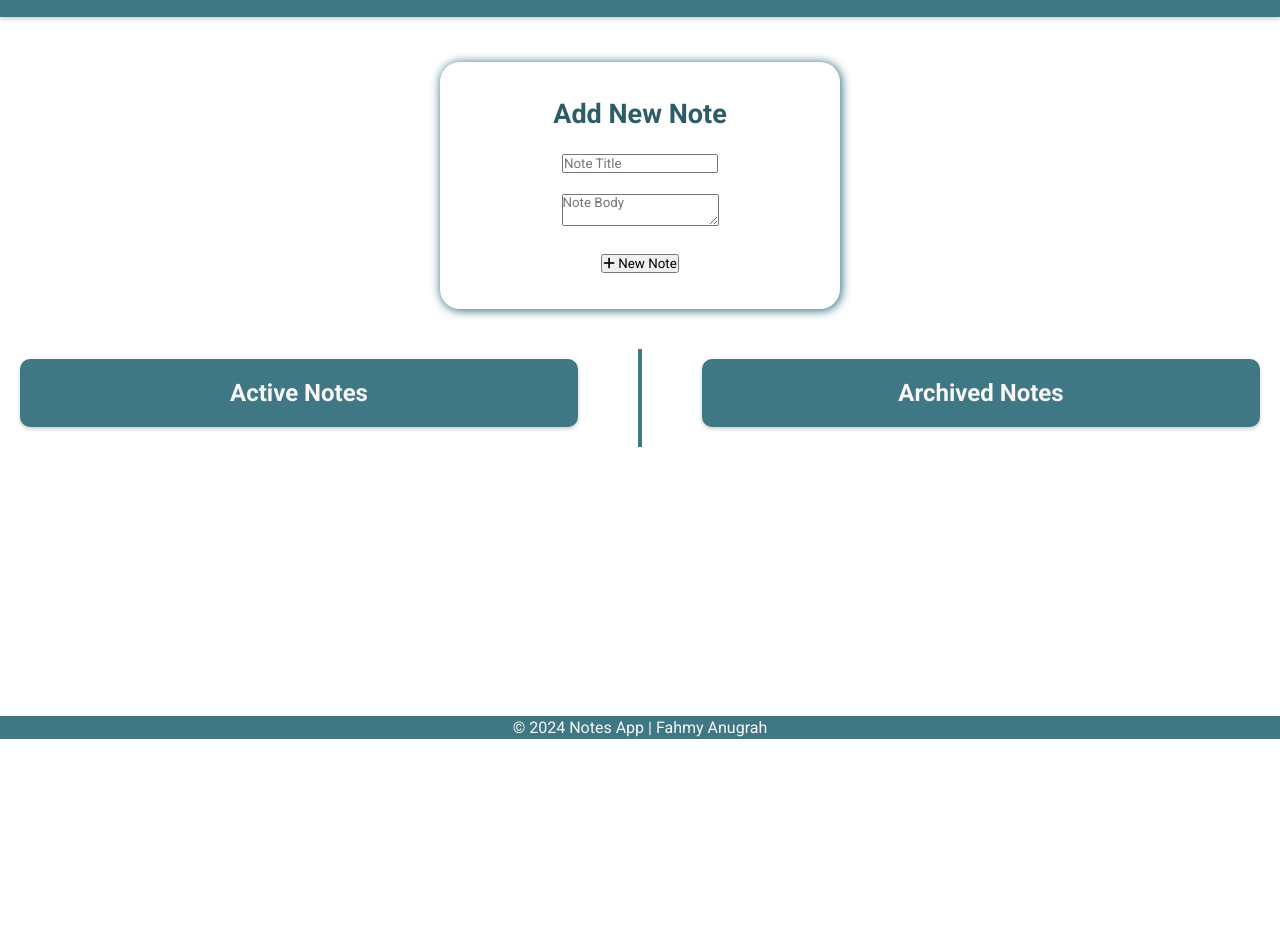
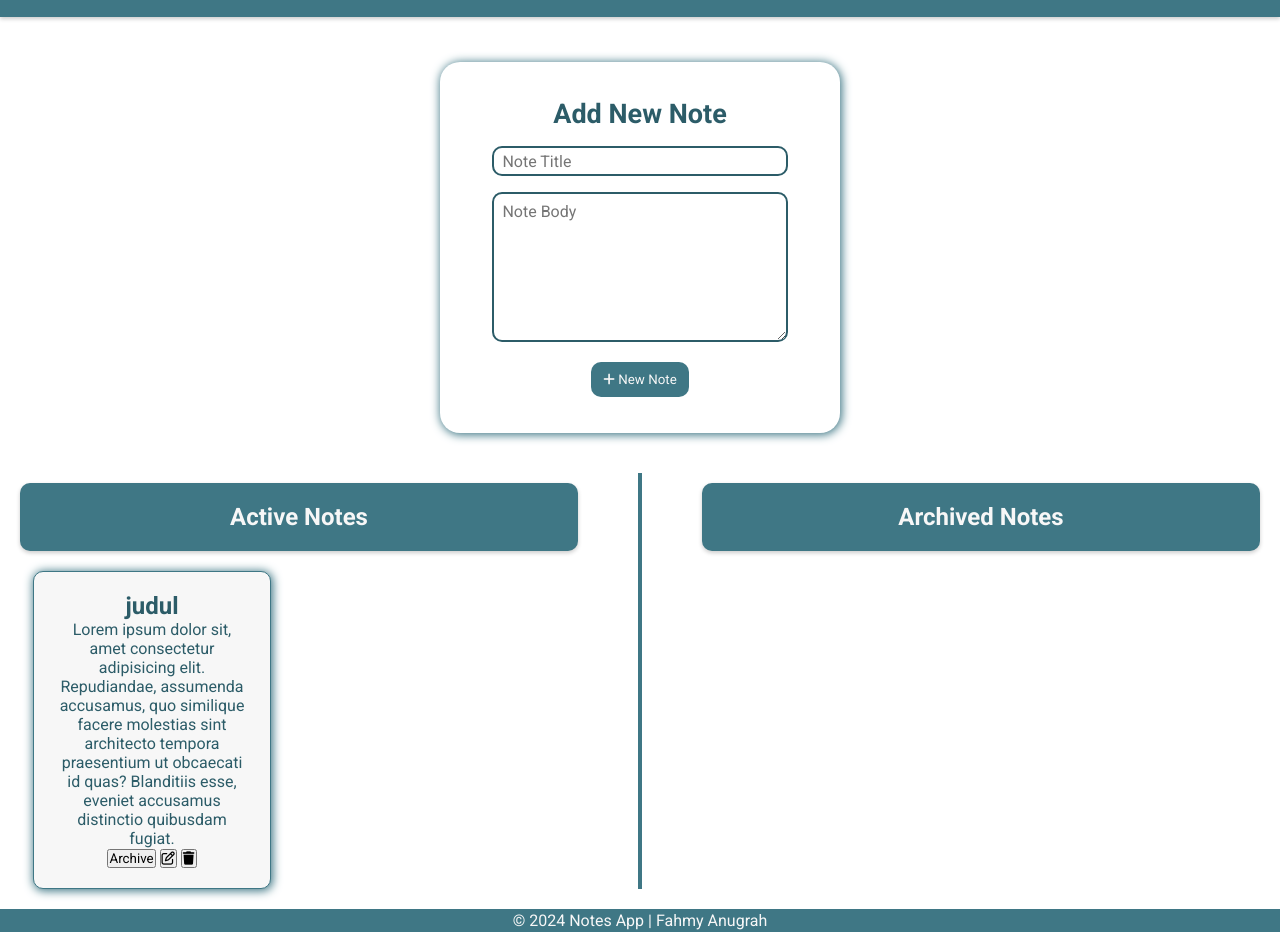
Before and after one commit to skr-g16/notes-app, a plain HTML site: page index.html in a window 1280 px wide. Shown: the part 61-993 px from the top of the page. Before the commit the page ends 800 px from the top, so only its background shows below. Drawn offline with Linux system fonts and the light colour scheme.

Commit message:
update style

```diff
--- a/index.html
+++ b/index.html
@@ -26,30 +26,32 @@
     <main>
       <div class="add-notes">
         <h2>Add New Note</h2>
-        <br />
+
         <form class="form-group">
           <div class="input-wrapper">
             <input placeholder="Note Title" class="title" name="title" />
           </div>
-          <br />
           <div class="body-wrapper">
-            <textarea name="body" id="body" placeholder="Note Body"></textarea>
+            <textarea
+              class="body"
+              name="body"
+              id="body"
+              placeholder="Note Body"
+            ></textarea>
           </div>
-          <br />
-          <button type="submit">
+          <button type="submit" class="button-add-notes">
             <i class="fa-solid fa-plus"></i> New Note
           </button>
         </form>
       </div>
 
       <div class="wrapper-notes">
-        <!-- Active Notes Section -->
         <div class="active-notes">
           <div class="active-notes-head">
             <h2>Active Notes</h2>
           </div>
           <div class="active-notes-body">
-            <!-- <div class="note-card">
+            <div class="note-card">
               <h2>judul</h2>
               <p>
                 Lorem ipsum dolor sit, amet consectetur adipisicing elit.
@@ -57,7 +59,16 @@
                 sint architecto tempora praesentium ut obcaecati id quas?
                 Blanditiis esse, eveniet accusamus distinctio quibusdam fugiat.
               </p>
-            </div> -->
+              <div class="button-container">
+                <button class="button-change-status">Archive</button>
+                <button class="button-edit">
+                  <i class="fa-regular fa-pen-to-square"></i>
+                </button>
+                <button class="button-delete">
+                  <i class="fa-solid fa-trash"></i>
+                </button>
+              </div>
+            </div>
           </div>
         </div>
 
--- a/style.css
+++ b/style.css
@@ -40,6 +40,42 @@ header {
   box-shadow: 1px 1px 10px 1px #3f7785;
   border-radius: 20px;
   color: #2c5c68;
+}
+.title {
+  margin-top: 1em;
+  margin-bottom: 1em;
+  font-size: medium;
+  padding: 8px;
+  min-width: 90%;
+  height: 30px;
+  border-radius: 10px;
+  color: #2c5c68;
+  border: 2px solid #2c5c68;
+}
+
+.body {
+  font-size: medium;
+  padding: 8px;
+  min-width: 90%;
+  height: 150px;
+  border-radius: 10px;
+  margin-bottom: 1em;
+  color: #2c5c68;
+  border: 2px solid #2c5c68;
+}
+
+.button-add-notes {
+  border-radius: 10px;
+  background-color: #3f7785;
+  color: #f7f7f7;
+  padding: 10px 12px;
+  border: none;
+  transition: ease-in-out 0.2s;
+}
+
+.button-add-notes:hover {
+  cursor: pointer;
+  background-color: #2c5c68;
 }
 
 .wrapper-notes {
```
